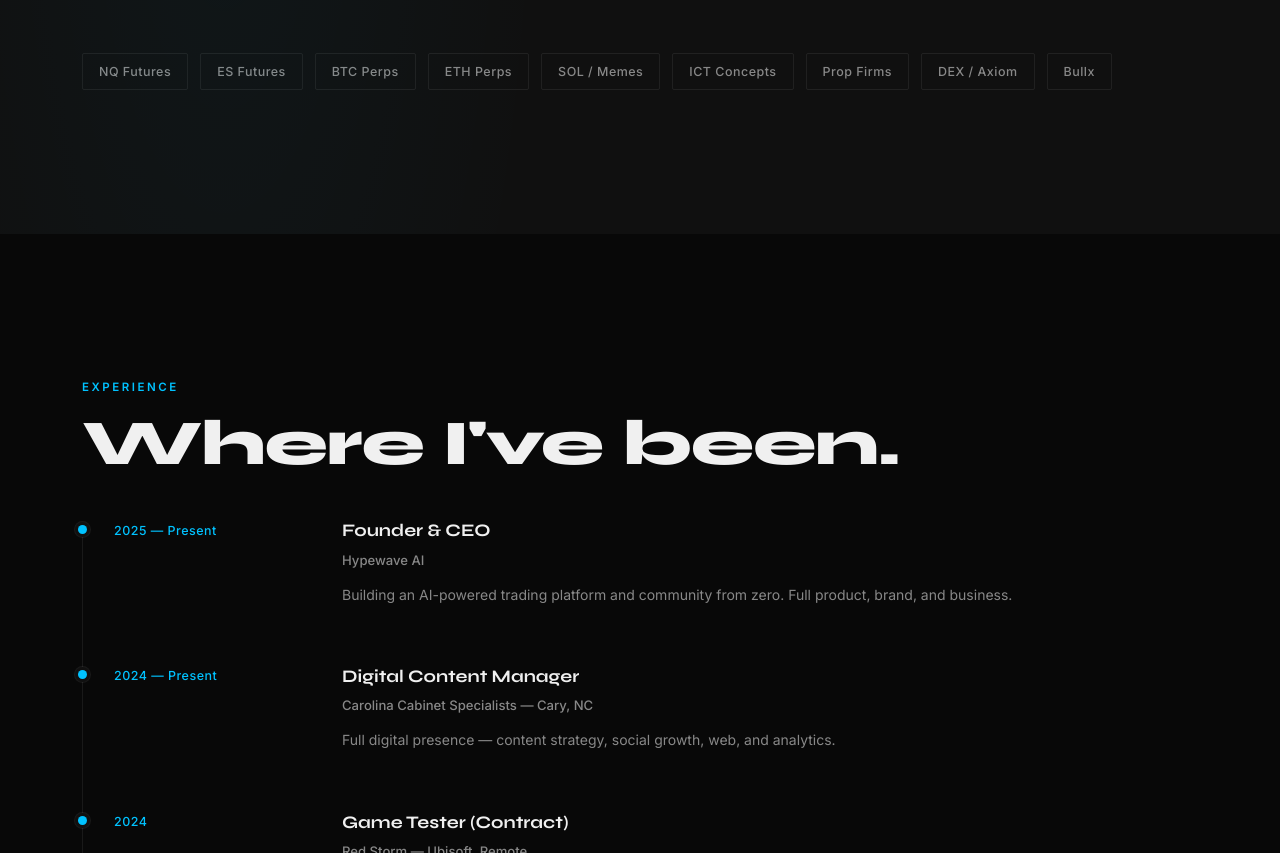
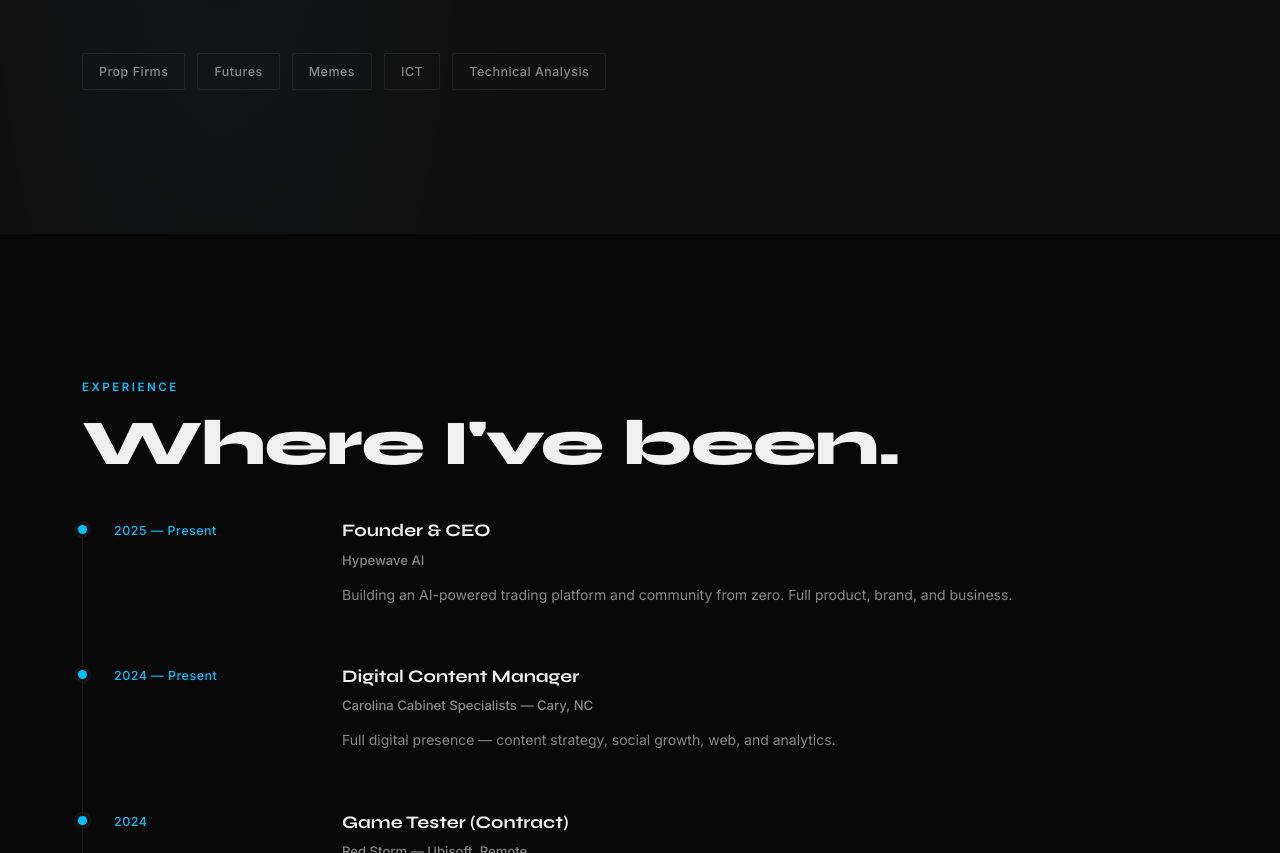
Before and after one commit to matthewgoembel/mattyg.com, a plain HTML site: page index.html in a window 1280 px wide. Shown: the part 5090-5943 px from the top of the page. Drawn offline with nearby package versions, Linux system fonts and the light colour scheme.

Commit message:
Update index.html

```diff
--- a/index.html
+++ b/index.html
@@ -240,15 +240,11 @@
                 </a>
             </div>
             <div class="instrument-tags">
-                <span>NQ Futures</span>
-                <span>ES Futures</span>
-                <span>BTC Perps</span>
-                <span>ETH Perps</span>
-                <span>SOL / Memes</span>
-                <span>ICT Concepts</span>
                 <span>Prop Firms</span>
-                <span>DEX / Axiom</span>
-                <span>Bullx</span>
+                <span>Futures</span>
+                <span>Memes</span>
+                <span>ICT</span>
+                <span>Technical Analysis</span>
             </div>
         </div>
     </section>
```
